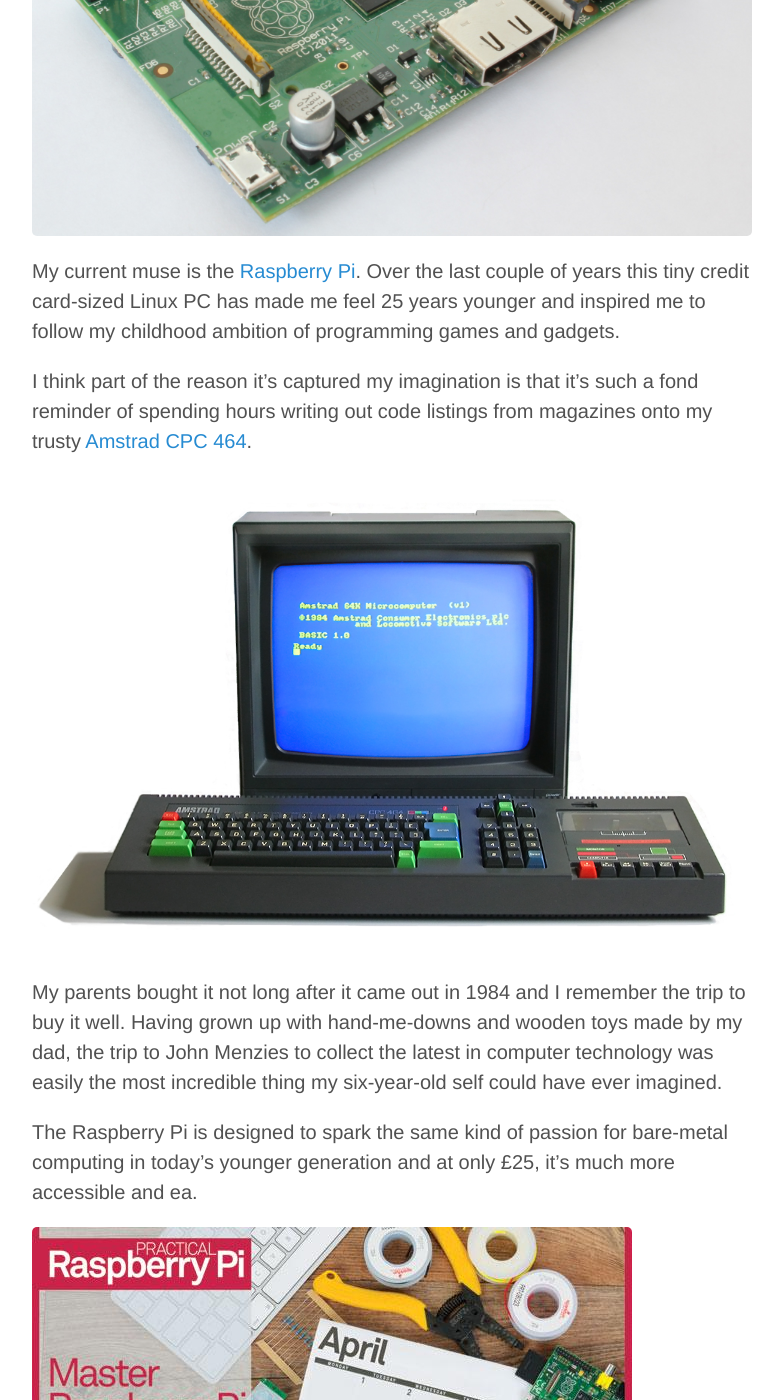
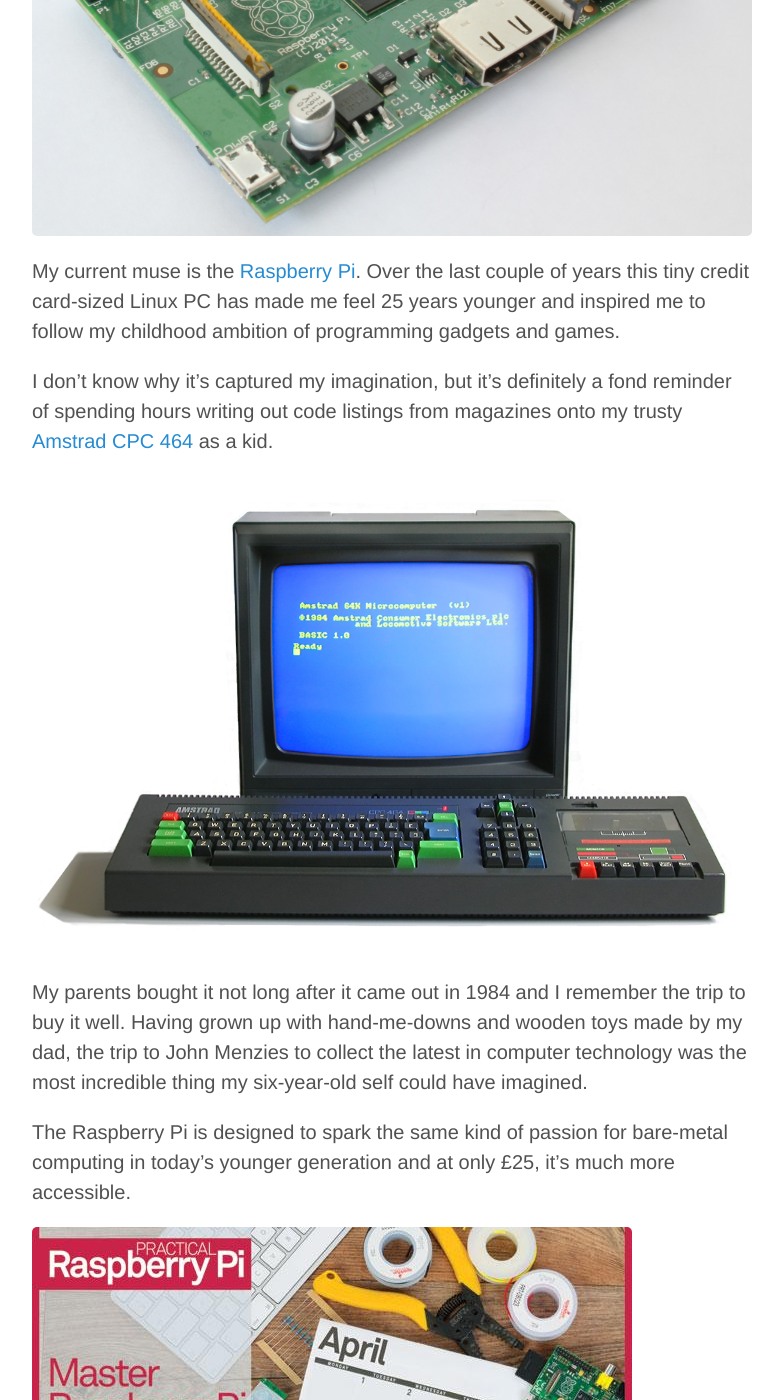
Before and after one commit to russb78/russb78.github.io, a Jekyll site: the page built from _posts/2014-04-11-raspberry-pi-a-short-love-letter.md, in a window 1280 px wide and 1400 px high, scrolled down 725 px. Shown: the whole window, without its empty margins (248-1031 px from the left). Built offline with Jekyll 4.4.1, drawn with Linux system fonts in a browser that asks for light colours; Markdown is read by kramdown in place of the engine named in the settings; comment, search, counter and statistics services are not loaded.

```diff
--- a/_posts/2014-04-11-raspberry-pi-a-short-love-letter.md
+++ b/_posts/2014-04-11-raspberry-pi-a-short-love-letter.md
@@ -10,15 +10,15 @@
 
 ![Raspberry Pi](/assets/RaspberryPi.jpg "My latest computer - the Raspberry Pi. (Jwrodgers. Cc Share Alike 3.0)")
 
-My current muse is the [Raspberry Pi](http://raspberrypi.org). Over the last couple of years this tiny credit card-sized Linux PC has made me feel 25 years younger and inspired me to follow my childhood ambition of programming games and gadgets.
+My current muse is the [Raspberry Pi](http://raspberrypi.org). Over the last couple of years this tiny credit card-sized Linux PC has made me feel 25 years younger and inspired me to follow my childhood ambition of programming gadgets and games.
 
-I think part of the reason it's captured my imagination is that it's such a fond reminder of spending hours writing out code listings from magazines onto my trusty [Amstrad CPC 464](http://en.wikipedia.org/wiki/Amstrad_CPC).
+I don't know why it's captured my imagination, but it's definitely a fond reminder of spending hours writing out code listings from magazines onto my trusty [Amstrad CPC 464](http://en.wikipedia.org/wiki/Amstrad_CPC) as a kid.
 
 ![Amstrad CPC464](/assets/Amstrad_CPC464.jpg "My first computer - the Amstrad CPC464. (Bill Bertram. Cc-by-2.5)")
 
-My parents bought it not long after it came out in 1984 and I remember the trip to buy it well. Having grown up with hand-me-downs and wooden toys made by my dad, the trip to John Menzies to collect the latest in computer technology was easily the most incredible thing my six-year-old self could have ever imagined.
+My parents bought it not long after it came out in 1984 and I remember the trip to buy it well. Having grown up with hand-me-downs and wooden toys made by my dad, the trip to John Menzies to collect the latest in computer technology was the most incredible thing my six-year-old self could have imagined.
 
-The Raspberry Pi is designed to spark the same kind of passion for bare-metal computing in today's younger generation and at only £25, it's much more accessible and ea.
+The Raspberry Pi is designed to spark the same kind of passion for bare-metal computing in today's younger generation and at only £25, it's much more accessible.
 
 ![Master Raspberry Pi](/assets/practical_raspberry_pi.jpg "Linux User issue 138")
 
```
